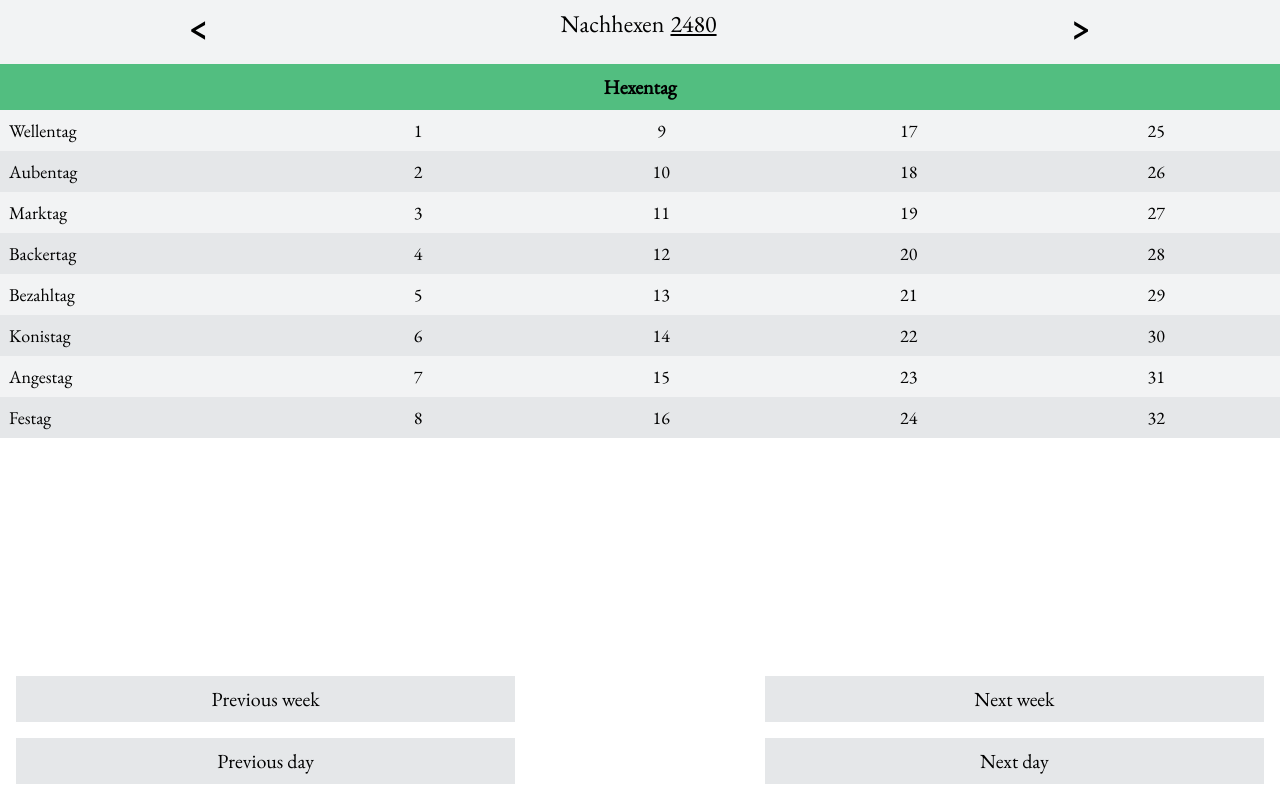
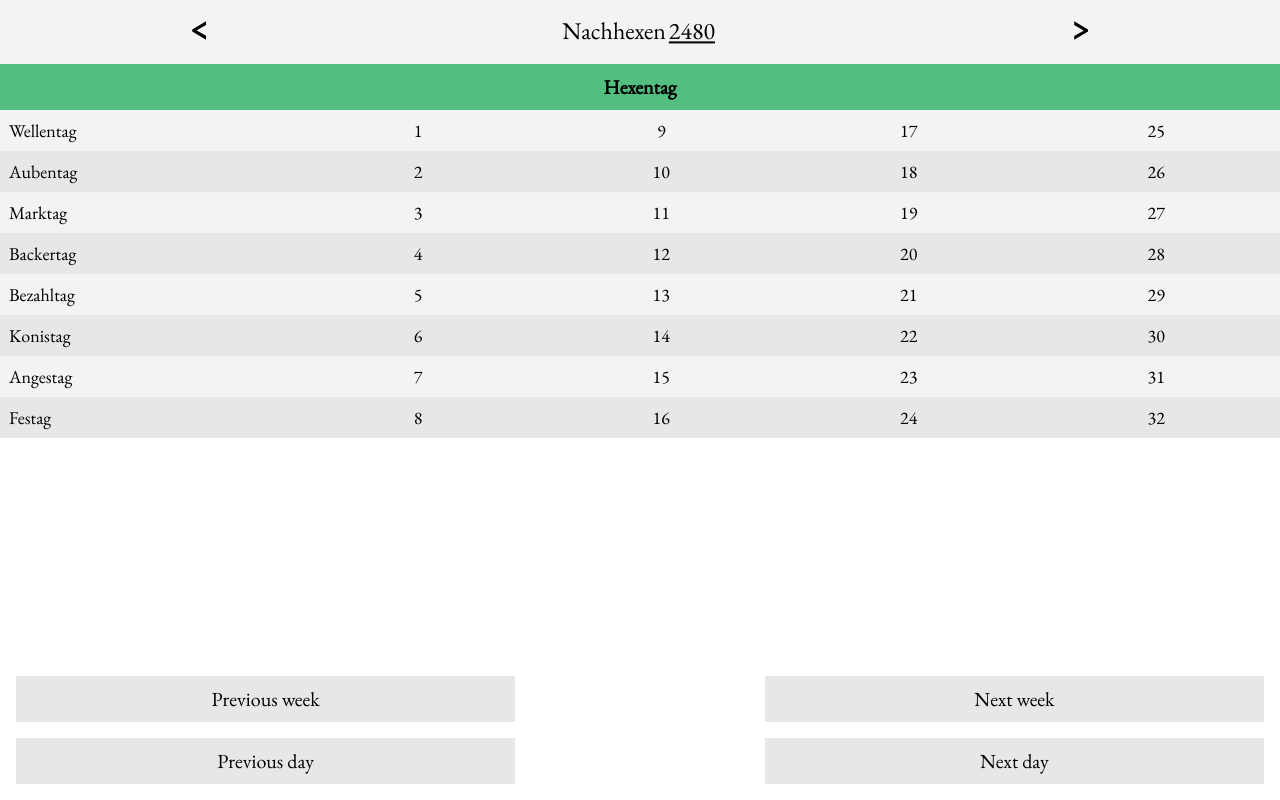
Before and after one commit to p9r-app/almanach, a Svelte app: page / in a window 1280 px wide. Built offline with nearby package versions, Linux system fonts and the light colour scheme.

Commit message:
Credits and small style change

```diff
--- a/src/App.svelte
+++ b/src/App.svelte
@@ -100,8 +100,11 @@
 
   .monthYearDisplay {
     flex-grow: 1;
-    text-align: center;
-    padding-top: 0.5em;
+
+    display: flex;
+    justify-content: center;
+    align-items: center;
+    transform: translateY(-0.1em);
   }
 
   .monthName {
```
Also changed, not shown: 1 other file (tests, documents, lock files or other folders).
